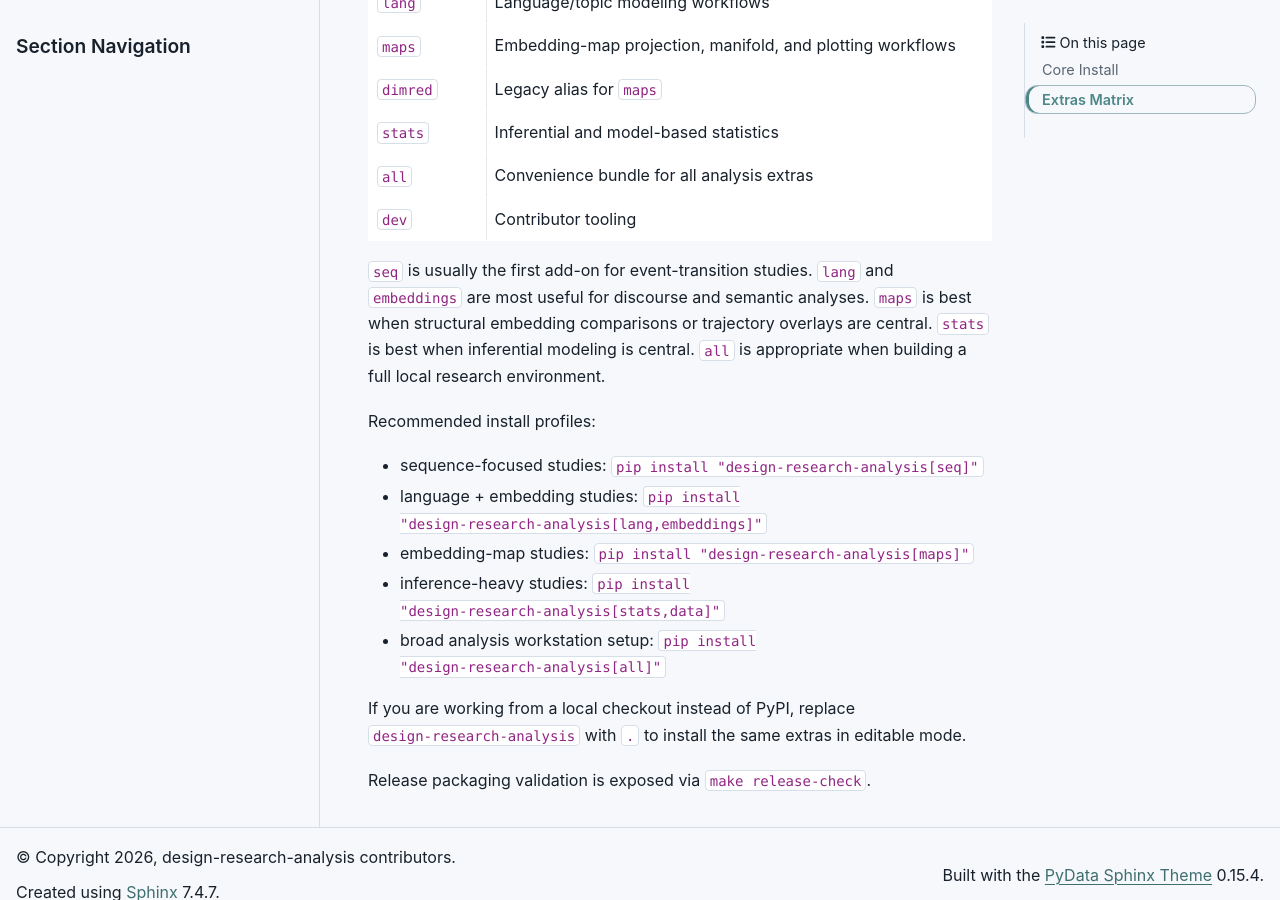
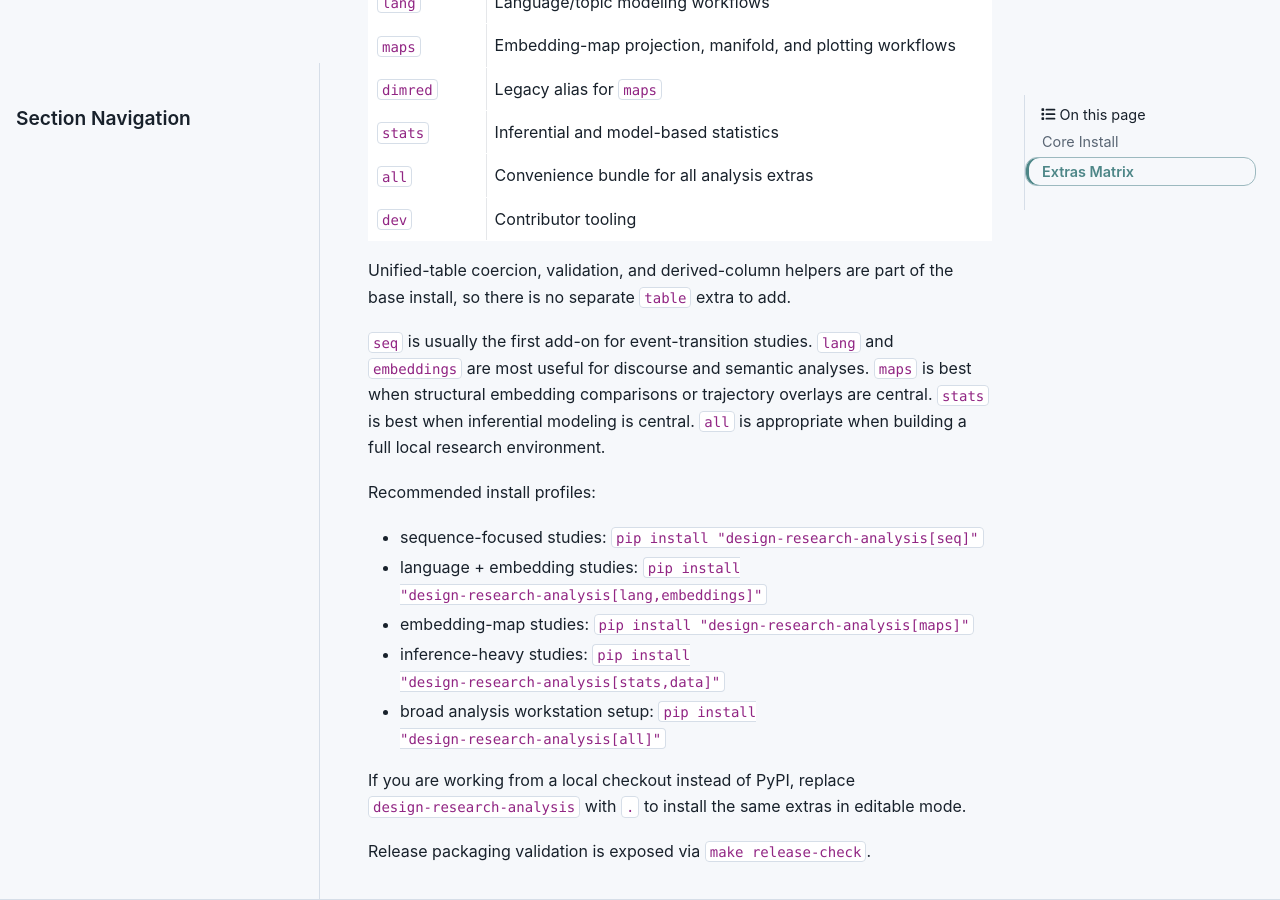
Before and after one commit to cmudrc/design-research-analysis, a Sphinx documentation site: the page built from docs/dependencies_and_extras.rst, in a window 1280 px wide and 900 px high, scrolled down 1007 px. Built offline with Sphinx 7.4.7 and the PyData theme 0.15.4, drawn with Linux system fonts in a browser that asks for light colours.

Commit message:
Remove no-op analysis table extra

```diff
--- a/docs/dependencies_and_extras.rst
+++ b/docs/dependencies_and_extras.rst
@@ -55,6 +55,9 @@
    * - ``dev``
      - Contributor tooling
 
+Unified-table coercion, validation, and derived-column helpers are part of the
+base install, so there is no separate ``table`` extra to add.
+
 ``seq`` is usually the first add-on for event-transition studies. ``lang`` and
 ``embeddings`` are most useful for discourse and semantic analyses. ``maps`` is
 best when structural embedding comparisons or trajectory overlays are central.
--- a/docs/installation.rst
+++ b/docs/installation.rst
@@ -43,6 +43,9 @@
    pip install "design-research-analysis[stats,data]"
    pip install "design-research-analysis[all]"
 
+Unified-table coercion, validation, and derived-column helpers are already part
+of the base install, so there is no separate ``table`` extra.
+
 When working from a source checkout, replace ``design-research-analysis`` with ``.``
 to install the same extras in editable mode.
 
--- a/pyproject.toml
+++ b/pyproject.toml
@@ -44,7 +44,6 @@
   "sphinx-rtd-theme>=2.0,<4",
   "twine>=5.1,<7",
 ]
-table = []
 data = ["pandas>=2.2,<3"]
 seq = [
   "hmmlearn>=0.3.2,<1",
```
Also changed, not shown: README.md (+3 -0 lines).
